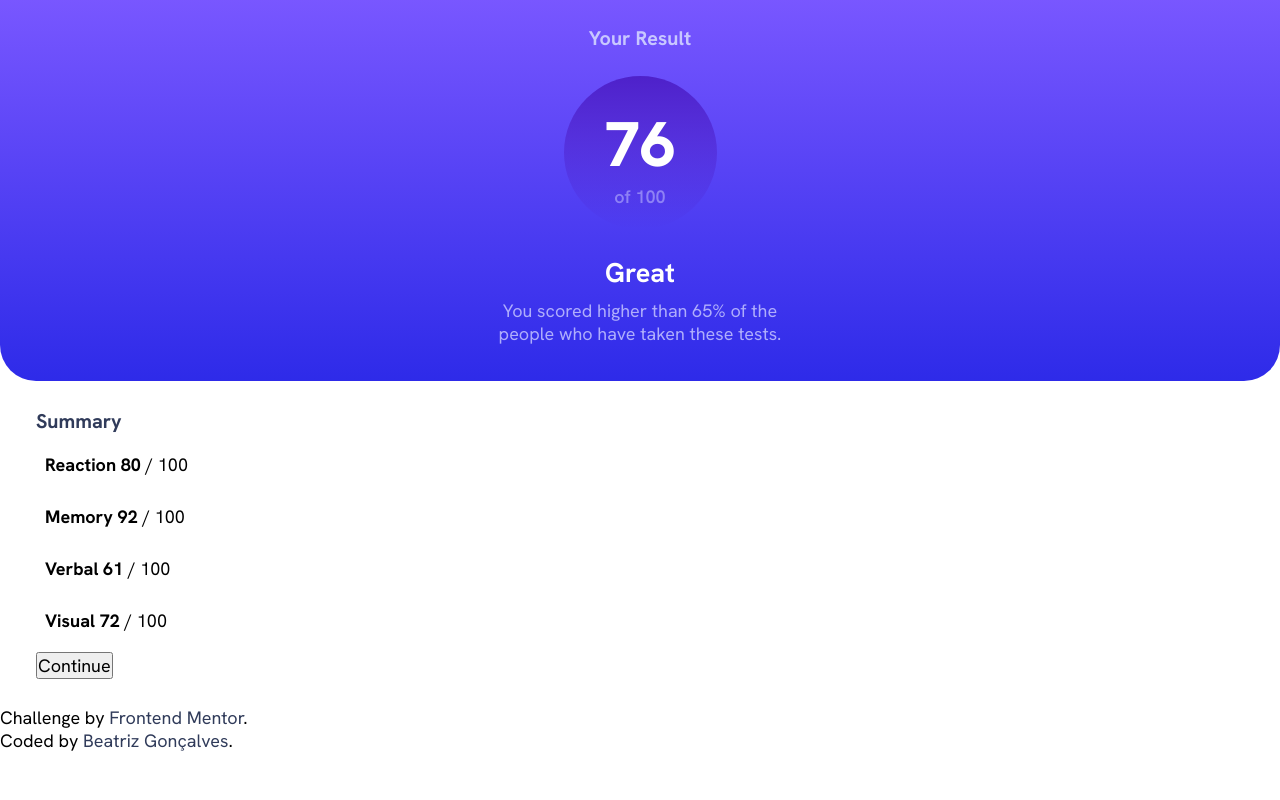
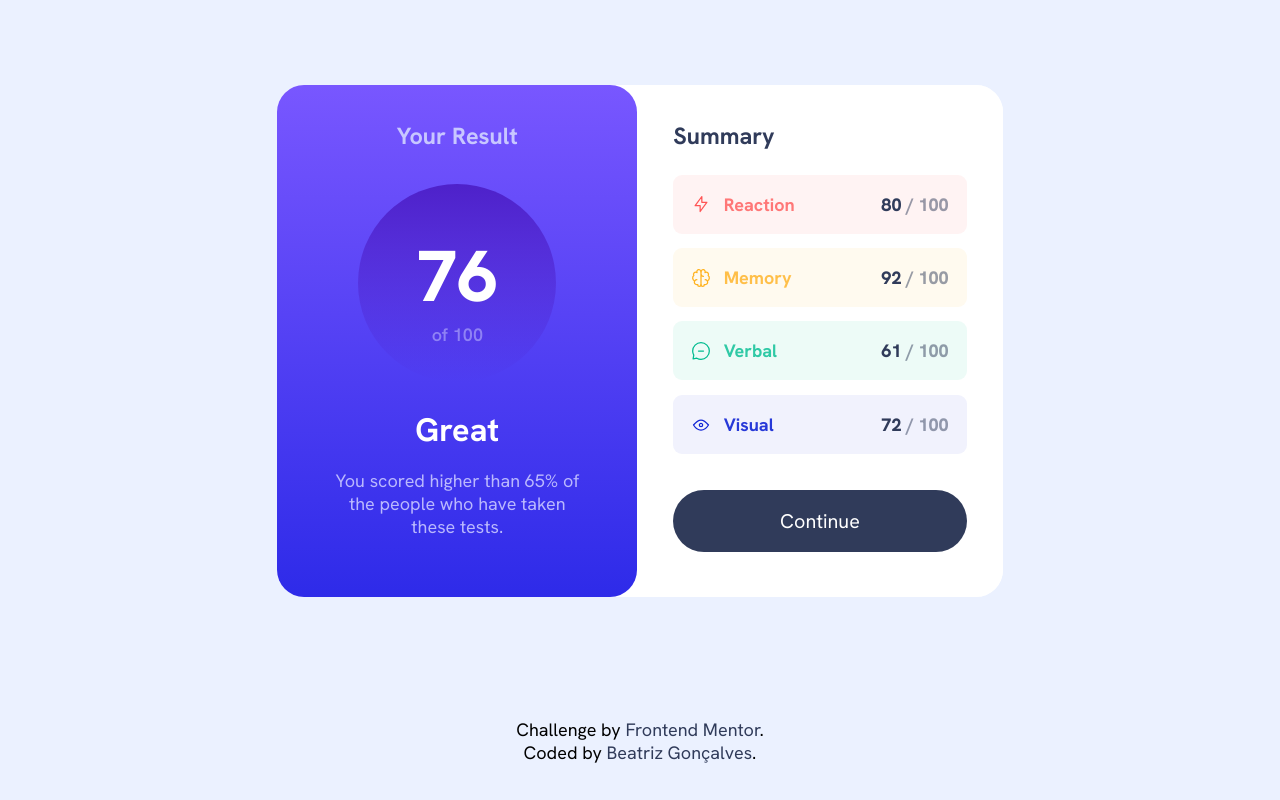
Before and after one commit to beatrizvsgoncalves/results-summary-component-main, a plain HTML site: page index.html in a window 1280 px wide. Drawn offline with Linux system fonts and the light colour scheme.

Commit message:
Finalização

```diff
--- /dev/null
+++ b/assets/styles/media-queries.css
@@ -0,0 +1,62 @@
+@media screen and (min-width: 45rem) {
+    body {
+        display: flex;
+        flex-direction: column;
+        align-items: center;
+        justify-content: center;
+        height: 100vh;
+    }
+
+    main {
+        border-radius: 1.5rem;
+        display: flex;
+        flex-direction: row;
+    }
+
+    #result {
+        border-radius: 1.5rem;
+        padding: 2rem;
+        width: 20rem;
+    }
+
+    #result h1, #summary h1 {
+        font-size: 1.3em;
+    }
+
+    #score-container {
+        height: 11rem;
+        width: 11rem;
+        padding-top: 2.5rem;
+        margin-top: 1.8rem;
+    }
+
+    span#score {
+        font-size: 4em;
+    }
+
+    #result h2 {
+        font-size: 1.8em;
+        margin: 1.5rem auto 1rem auto;
+    }
+
+    #result h2 + p {
+        color: hsla(241, 100%, 89%, 0.9);
+        font-size: 1em;
+        width: 14rem;
+    }
+
+    #summary {
+        border-radius: 0 1.5rem 1.5rem 0;
+        gap: .8rem;
+        padding: 2rem;
+        width: 20.3rem;
+    }
+
+    .statistics-data h3 {
+        font-size: 1em;
+    }
+
+    #summary button {
+        margin: 1.2rem 0 .5rem 0;
+    }
+}
--- a/assets/styles/style.css
+++ b/assets/styles/style.css
@@ -34,7 +34,19 @@
     font-size: 18px;
 }
 
-section#result {
+body {
+    background-color: var(--paleBlue);
+}
+
+main {
+    background-color: var(--white);
+    display: flex;
+    flex-direction: column;
+    margin: auto;
+    user-select: none;
+}
+
+#result {
     background: linear-gradient(180deg, var(--lightSlateBlue), var(--lightRoyalBlue));
     border-radius: 0 0 2rem 2rem;
     color: hsla(241, 100%, 89%, 0.828);
@@ -42,12 +54,12 @@ section#result {
     text-align: center;
 }
 
-section#result h1 {
+#result h1 {
     color: var(--lightLavader);
     font-size: 1.1em;
 }
 
-div#circle {
+#score-container {
     background: linear-gradient(180deg, var(--violetBlue), var(--persianBlue));
     border-radius: 50%;
     margin: 1.4rem auto 1.4rem auto;
@@ -56,100 +68,133 @@ div#circle {
     width: 8.5rem;
 }
 
-div#circle > span#number-result {
+span#score {
     color: var(--white);
     font-size: 3.5em;
     font-weight: 800;;
 }
 
-div#circle > p {
+#score-container > p {
     color: hsla(241, 100%, 89%, 0.514);
     font-weight: 600;
 }
 
-section#result h2 {
+#result h2 {
     color: var(--white);
     font-size: 1.5em;
     margin-bottom: .5rem;
 }
 
-section#result h2 + p {
+#result h2 + p {
     max-width: 17rem;
     margin: auto;
 }
 
-section#summary {
+#summary {
     background-color: var(--white);
+    border-radius: 0 0 1.5rem 1.5rem;
     display: flex;
     flex-direction: column;
-    gap: .6rem;
+    gap: .9rem;
     padding: 1.5rem 2rem;
 }
 
-section#summary h2 {
+#summary h1 {
     color: var(--darkGrayBlue);
     font-size: 1.1em;
+    margin-bottom: .5rem;
 }
 
-div.statistics-data {
-    padding: .5rem;
+.statistics-data {
+    border-radius: .5rem;
+    display: flex;
+    flex-direction: row;
+    justify-content: space-between;
+    padding: 1rem;
+    position: relative;
 }
 
-div.statistics-data div {
-    display: inline;
+.statistics-data i {
+    height: 20px;
+    width: 20px;
+    margin-top: .1rem;
+    position: absolute;
 }
 
-div.statistics-data i {
-    height: 1rem;
-    width: 1rem;
+.statistics-data h3 {
+    display: inline;
+    font-size: .9em;
+    margin-left: 1.8rem;
 }
 
-div.statistics-data > div > i.icone-reaction {
-    background: url('../images/icon-reaction.svg');
+.obtained-score {
+    color: var(--darkGrayBlue);
+    font-weight: 800;
 }
 
-div.statistics-data i.icone-memory {
-    background-image: url('../images/icon-memory.svg');
+.obtained-score span {
+    color: hsla(224, 30%, 27%, 0.5);
 }
 
-div.statistics-data i.icone-verbal {
-
+.statistics-data i.icone-reaction {
+    background: url('../images/icon-reaction.svg');
+    content: '';
 }
 
-div.statistics-data i.icone-visual {
-
+.statistics-data.reaction {
+    background-color: hsla(0, 100%, 67%, 0.07);
+    color: hsla(0, 100%, 67%, 0.8);
 }
 
-div.statistics-data h3 {
-    display: inline;
+.statistics-data i.icone-memory {
+    background: url('../images/icon-memory.svg');
+    content: '';
 }
 
-div.statistics-data p {
-    display: inline;
+.statistics-data.memory {
+background-color: hsla(39, 100%, 56%, 0.07);
+color: hsla(39, 100%, 56%, 0.8);
 }
 
-div.statistics-data.reaction {
-
+.statistics-data i.icone-verbal {
+    background: url('../images/icon-verbal.svg');
+    content: '';
 }
 
-div.statistics-data.memory {
-
+.statistics-data.verbal {
+    background-color: hsla(166, 100%, 37%, 0.07);
+    color: hsl(166, 100%, 37%, 0.8);
 }
 
-div.statistics-data.verbal {
-
+.statistics-data i.icone-visual {
+    background: url('../images/icon-visual.svg');
+    content: '';
 }
 
-div.statistics-data.visual {
-
+.statistics-data.visual {
+    background-color: hsla(234, 85%, 45%, 0.06);
+    color: hsl(234, 85%, 45%, 0.9);
 }
 
-section#summary button {
+#summary button {
+    background-color: var(--darkGrayBlue);
+    border-style: none;
+    border-radius: 2.7rem;
+    color: var(--white);
+    cursor: pointer;
+    font-size: 1.1em;
+    margin-top: .5rem;
+    padding: 1rem;
+    width: 100%;
+}
 
+#summary button:hover {
+    background: linear-gradient(180deg, var(--violetBlue), var(--lightRoyalBlue));
 }
 
 footer {
-
+    margin: 2rem auto;
+    text-align: center;
 }
 
 footer a {
--- a/index.html
+++ b/index.html
@@ -12,6 +12,7 @@
 		/>
 
 		<link rel="stylesheet" href="./assets/styles/style.css" />
+		<link rel="stylesheet" href="./assets/styles/media-queries.css" />
 
 		<title>Frontend Mentor | Results summary component</title>
 	</head>
@@ -21,8 +22,8 @@
 				<div>
 					<h1>Your Result</h1>
 				</div>
-				<div id="circle">
-					<span id="number-result">76</span>
+				<div id="score-container">
+					<span id="score">76</span>
 					<p>of 100</p>
 				</div>
 				<div>
@@ -33,14 +34,14 @@
 				</div>
 			</section>
 			<section id="summary">
-				<h2>Summary</h2>
+				<h1>Summary</h1>
 				<div class="statistics-data reaction">
 					<div>
 						<i class="icone-reaction"></i>
 						<h3>Reaction</h3>
 					</div>
 					<div>
-						<p><strong>80</strong> / 100</p>
+						<p class="obtained-score">80<span> / 100</span></p>
 					</div>
 				</div>
 				<div class="statistics-data memory">
@@ -49,7 +50,7 @@
 						<h3>Memory</h3>
 					</div>
 					<div>
-						<p><strong>92</strong> / 100</p>
+						<p class="obtained-score">92<span> / 100</span></span></p>
 					</div>
 				</div>
 				<div class="statistics-data verbal">
@@ -58,7 +59,7 @@
 						<h3>Verbal</h3>
 					</div>
 					<div>
-						<p><strong>61</strong> / 100</p>
+						<p class="obtained-score">61<span> / 100</span></span></p>
 					</div>
 				</div>
 				<div class="statistics-data visual">
@@ -67,7 +68,7 @@
 						<h3>Visual</h3>
 					</div>
 					<div>
-						<p><strong>72</strong> / 100</p>
+						<p class="obtained-score">72<span> / 100</span></span></p>
 					</div>
 				</div>
 				<div>
```
